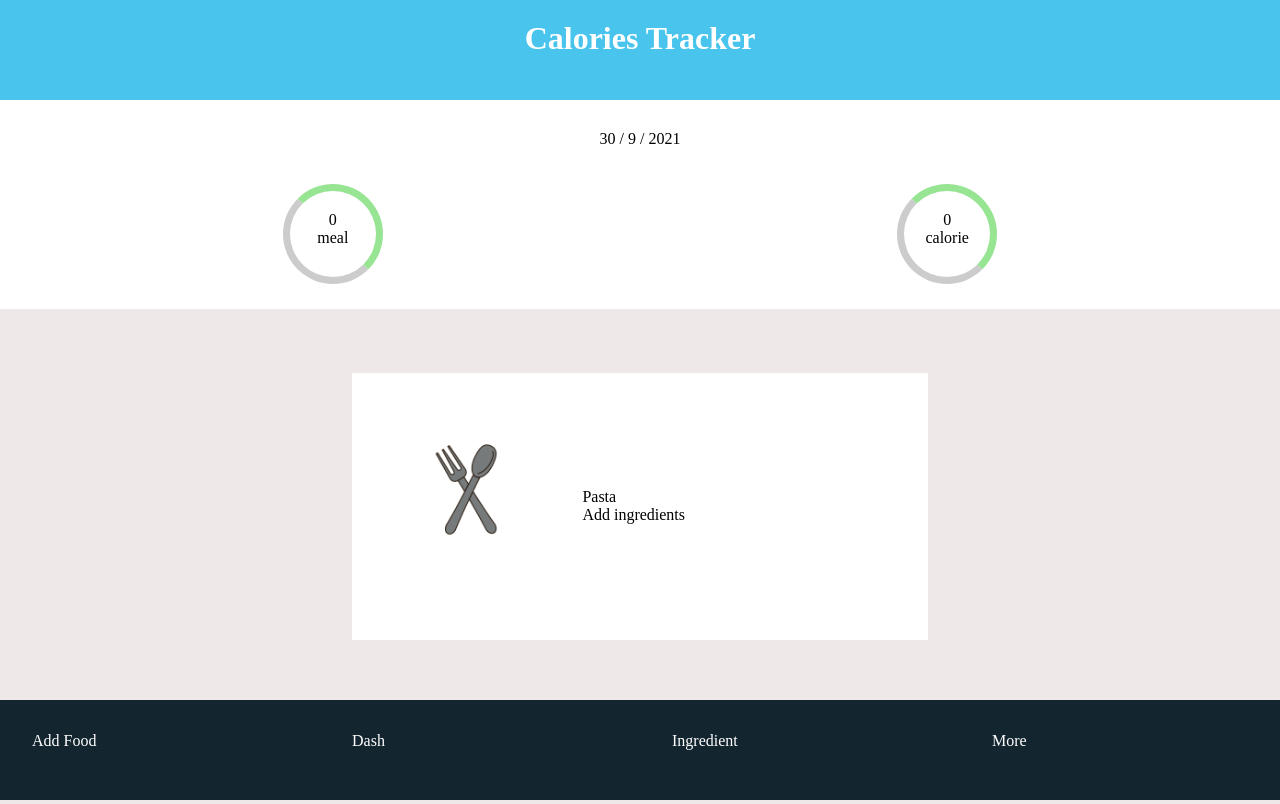
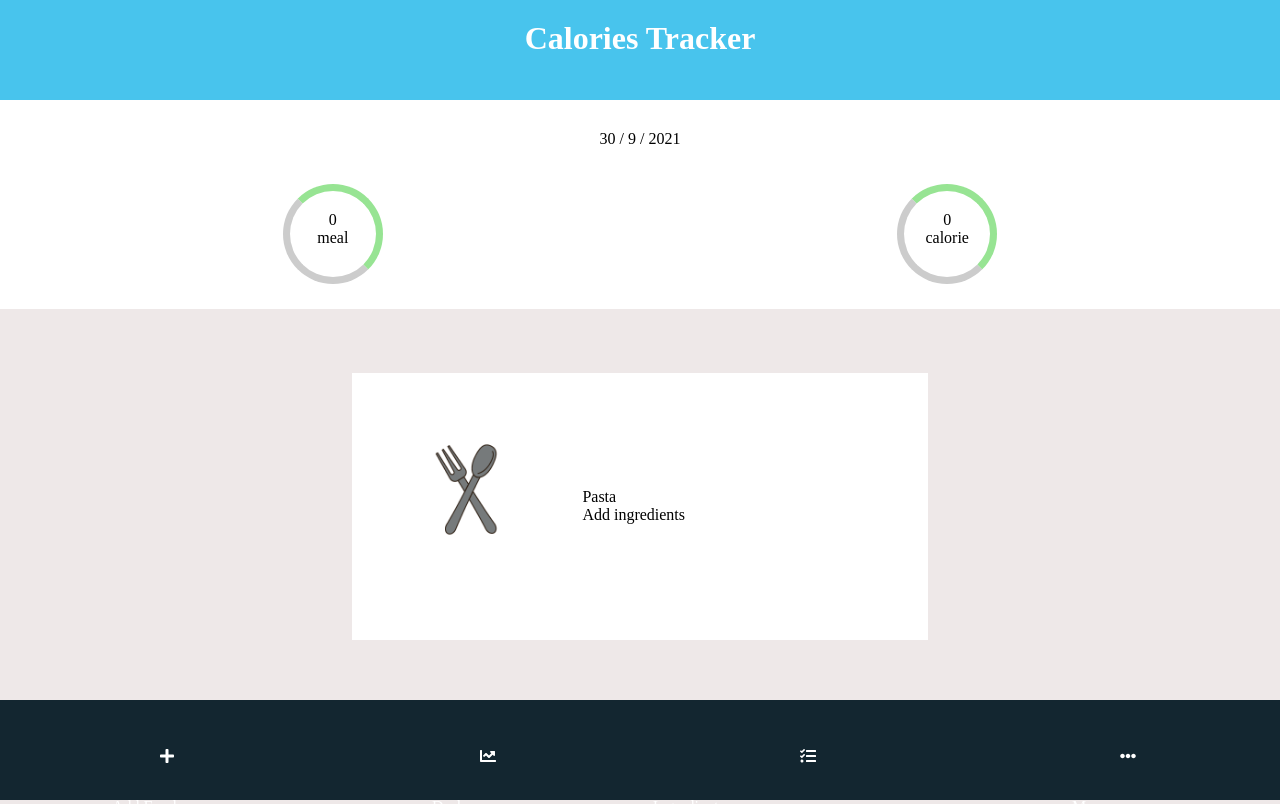
Before and after one commit to widzthedvloper/calories-tracker-frontend, a React (Create React App) app: page /App in a window 1280 px wide. Built offline with nearby package versions, Linux system fonts and the light colour scheme.

Commit message:
Add icons

```diff
--- a/src/component/FooterComponent.js
+++ b/src/component/FooterComponent.js
@@ -1,23 +1,34 @@
 import React from 'react';
 import { NavLink } from 'react-router-dom';
 import '../style/footer.css';
+import { FontAwesomeIcon } from '@fortawesome/react-fontawesome';
+import {
+  faPlus,
+  faChartLine,
+  faTasks,
+  faEllipsisH,
+} from '@fortawesome/free-solid-svg-icons';
 
 function FooterComponent() {
   return (
     <div className="footer-nav">
       <div className="nav-item">
-        <NavLink className="footer-item" activeClassName="is-active" to="/new/food">
+        <FontAwesomeIcon icon={faPlus} style={{ marginLeft: '50%', marginTop: '15%'}}/>
+        <NavLink className="footer-item" activeClassName="is-active" to="/new/food" style={{marginLeft: '25%'}}>
           Add Food
         </NavLink>
       </div>
       <div className="nav-item">
-        <NavLink className="footer-text" activeClassName="is-active" to="/App">Dash</NavLink>
+        <FontAwesomeIcon icon={faChartLine} style={{ marginLeft: '50%', marginTop: '15%'}}/>
+        <NavLink className="footer-text" activeClassName="is-active" to="/App" style={{marginLeft: '25%'}} >Dash</NavLink>
       </div>
       <div className="nav-item">
-        <NavLink className="footer-text" activeClassName="is-active" to="/App">Ingredient</NavLink>
+        <FontAwesomeIcon icon={faTasks} style={{ marginLeft: '50%', marginTop: '15%'}}/>
+        <NavLink className="footer-text" activeClassName="is-active" to="/App" style={{marginLeft: '-6%'}} >Ingredient</NavLink>
       </div>
       <div className="nav-item">
-        <NavLink className="footer-text" activeClassName="is-active" to="/App">More</NavLink>
+        <FontAwesomeIcon icon={faEllipsisH} style={{ marginLeft: '50%', marginTop: '15%'}}/>
+        <NavLink className="footer-text" activeClassName="is-active" to="/App" style={{marginLeft: '25%'}} >More</NavLink>
       </div>
     </div>
   );
```
